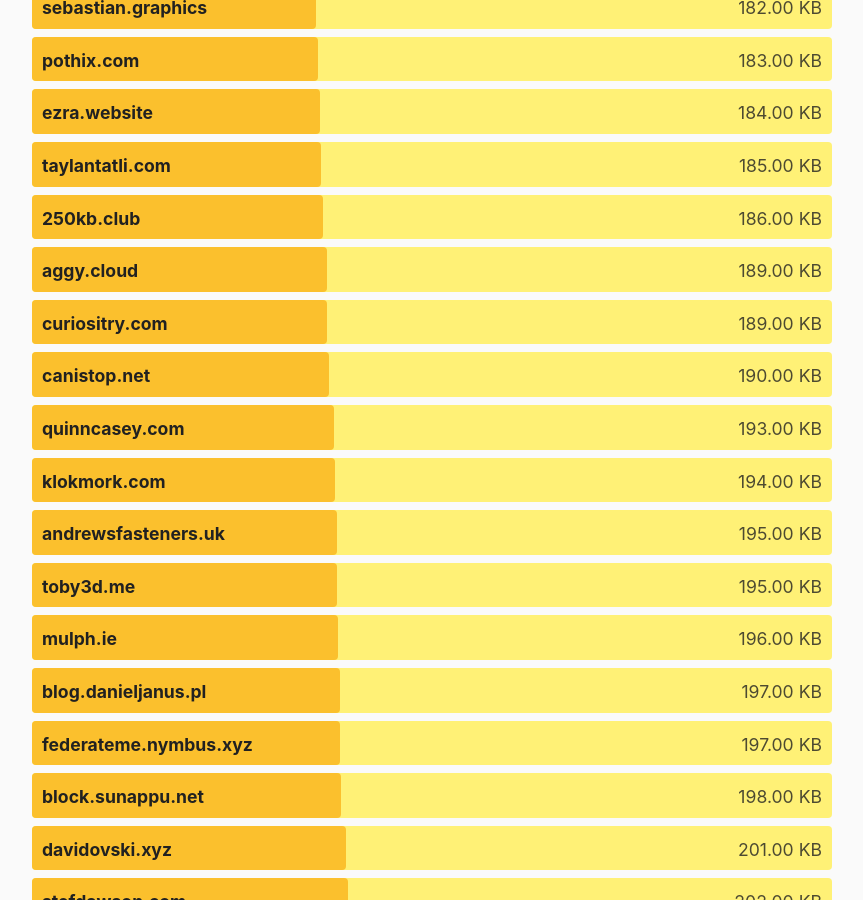
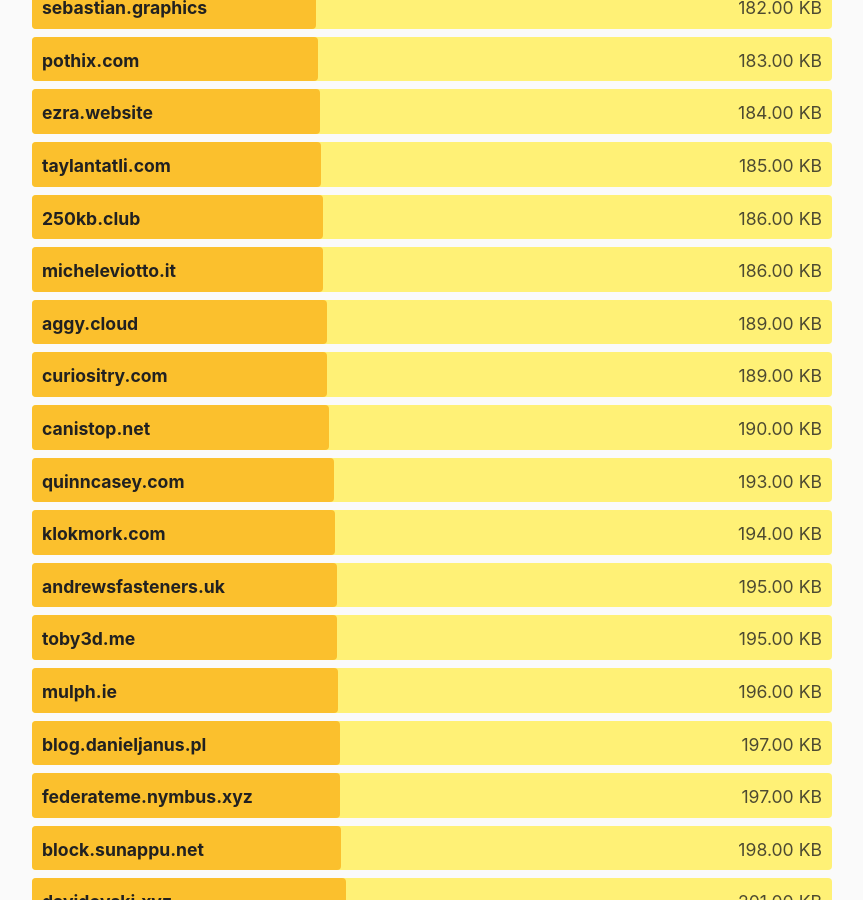
Before and after one commit to kevquirk/512kb.club, a Jekyll site: the page built from index.md, in a window 1280 px wide and 900 px high, scrolled down 16584 px. Shown: the whole window, without its empty margins (208-1071 px from the left). Built offline with Jekyll 4.4.1, drawn with Linux system fonts in a browser that asks for light colours.

Commit message:
add micheleviotto.it

```diff
--- a/_data/sites.yml
+++ b/_data/sites.yml
@@ -1208,6 +1208,11 @@
   size: 248
   last_checked: 2021-11-12
 
+- domain: micheleviotto.it
+  url: https://www.micheleviotto.it/
+  size: 186
+  last_checked: 2022-03-05
+
 - domain: midnight.pub
   url: https://midnight.pub/
   size: 7.3
```
